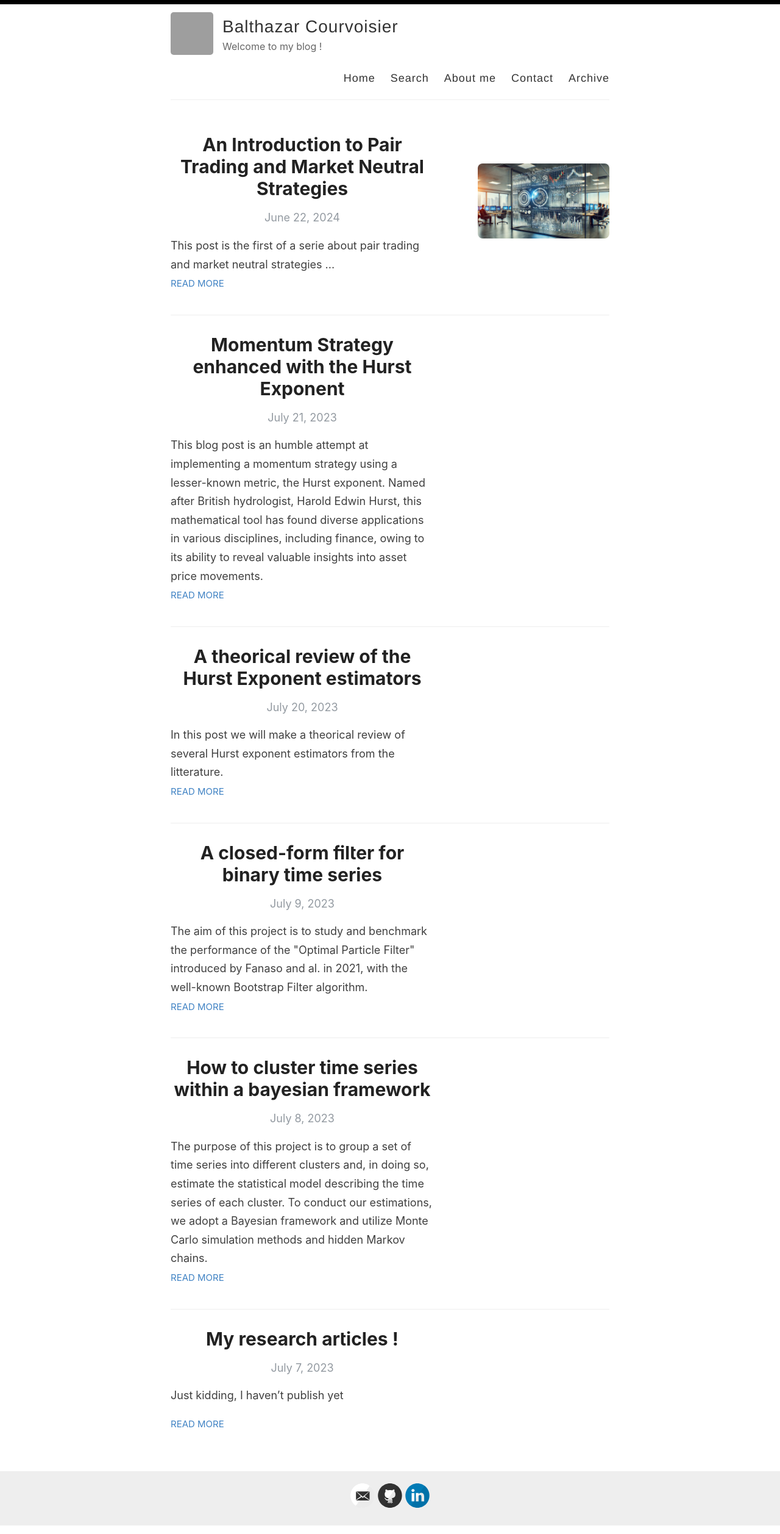
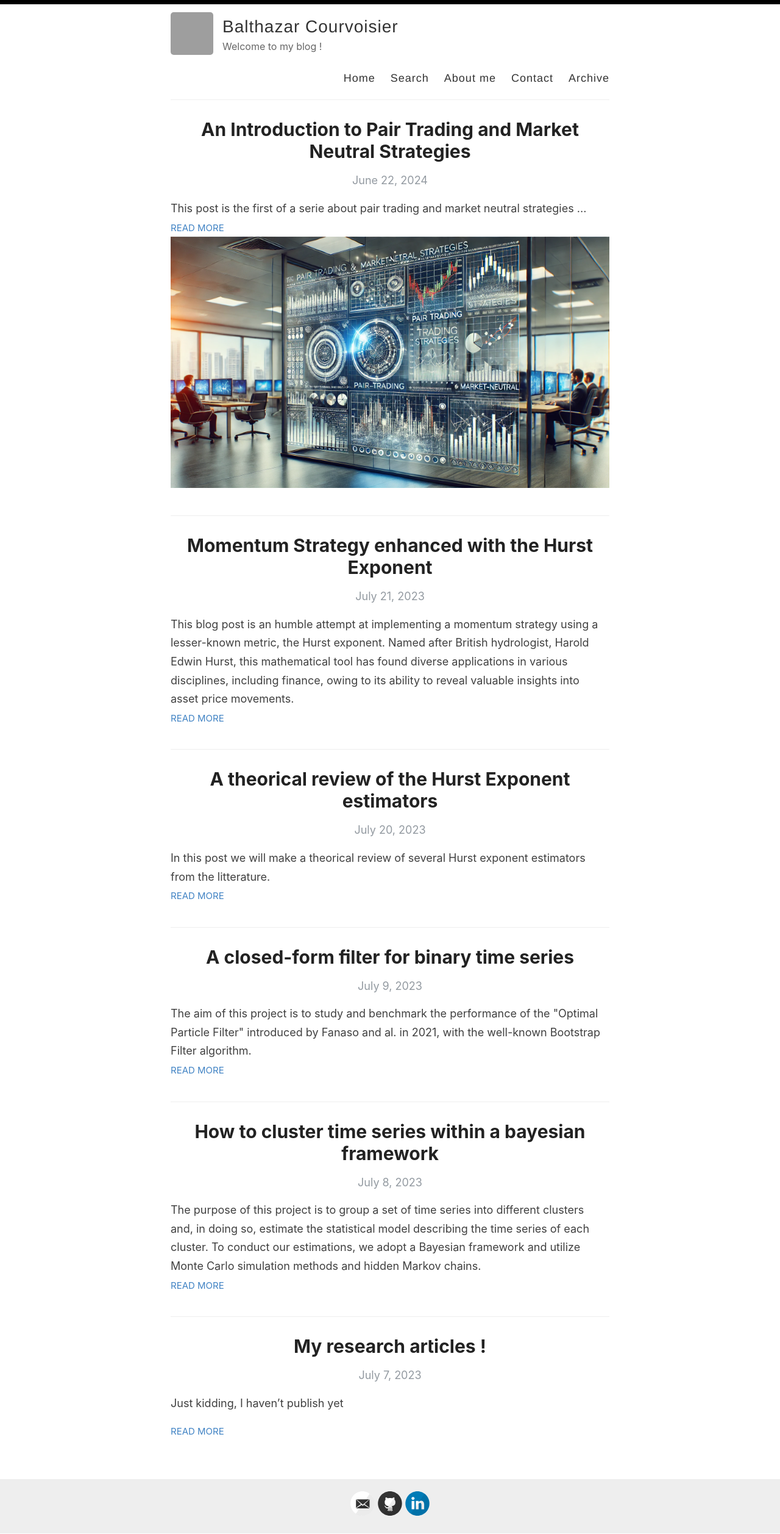
Before and after one commit to Zaltarba/blog, a Jekyll site: the page built from index.html, in a window 1280 px wide. Shown: the whole page at 61% size. Built offline with Jekyll 4.4.1, drawn with Linux system fonts in a browser that asks for light colours; the list of posts is cut into pages by our own code.

Commit message:
Update index.html

```diff
--- a/index.html
+++ b/index.html
@@ -5,22 +5,20 @@ layout: default
 <div class="posts">
   {% for post in paginator.posts %}
     {% unless post.hidden %}
-      <article class="post" style="display: flex; flex-direction: row; align-items: center; justify-content: space-between;">
-        <div style="flex-grow: 1; margin-right: 20px; max-width: 60%;">
+      <article class="post">
+        <div class="content">
           <a href="{{ site.baseurl }}{{ post.url }}">
             <h1>{{ post.title }}</h1>
           </a>
-          <div>
-            <p class="post_date">{{ post.date | date: "%B %e, %Y" }}</p>
-          </div>
+          <p class="post_date">{{ post.date | date: "%B %e, %Y" }}</p>
           <div class="entry">
             {{ post.excerpt }}
           </div>
           <a href="{{ site.baseurl }}{{ post.url }}" class="read-more">Read More</a>
         </div>
         {% if post.image %}
-        <div class="post-image" style="width: 30%; min-width: 200px; max-width: 300px;">
-          <img src="{{ site.baseurl }}{{ post.image }}" alt="{{ post.title | escape }}" style="width: 100%; height: auto; border-radius: 8px;">
+        <div class="post-image">
+          <img src="{{ site.baseurl }}{{ post.image }}" alt="{{ post.title | escape }}">
         </div>
         {% endif %}
       </article>
@@ -35,7 +33,6 @@ layout: default
     {% else %}
       <span>&laquo; Prev</span>
     {% endif %}
-
     {% for page in (1..paginator.total_pages) %}
       {% if page == paginator.page %}
         <span class="webjeda">{{ page }}</span>
@@ -45,7 +42,6 @@ layout: default
         <a href="{{ site.paginate_path | prepend: site.baseurl | replace: '//', '/' | replace: ':num', page }}">{{ page }}</a>
       {% endif %}
     {% endfor %}
-
     {% if paginator.next_page %}
       <a href="{{ paginator.next_page_path | prepend: site.baseurl | replace: '//', '/' }}">Next &raquo;</a>
     {% else %}
```
